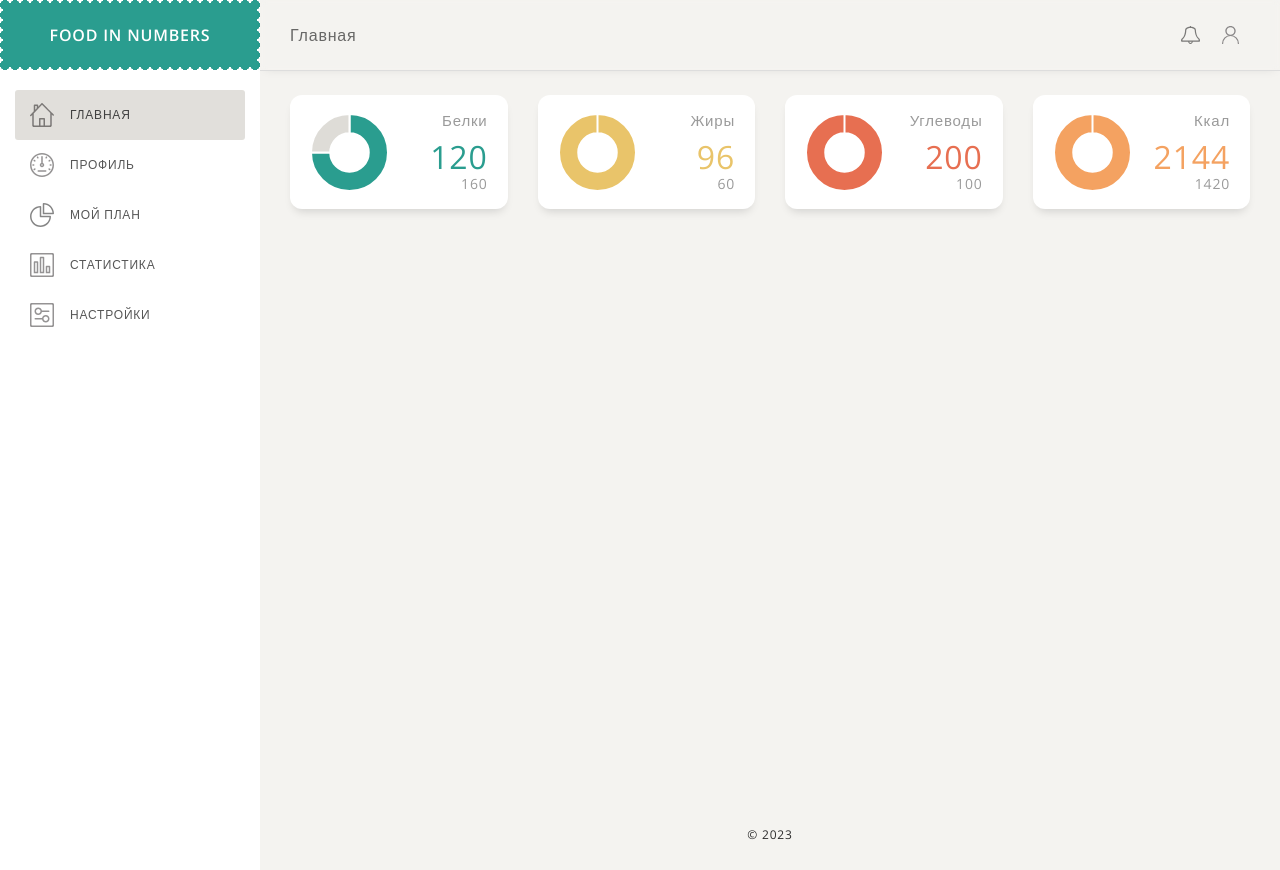
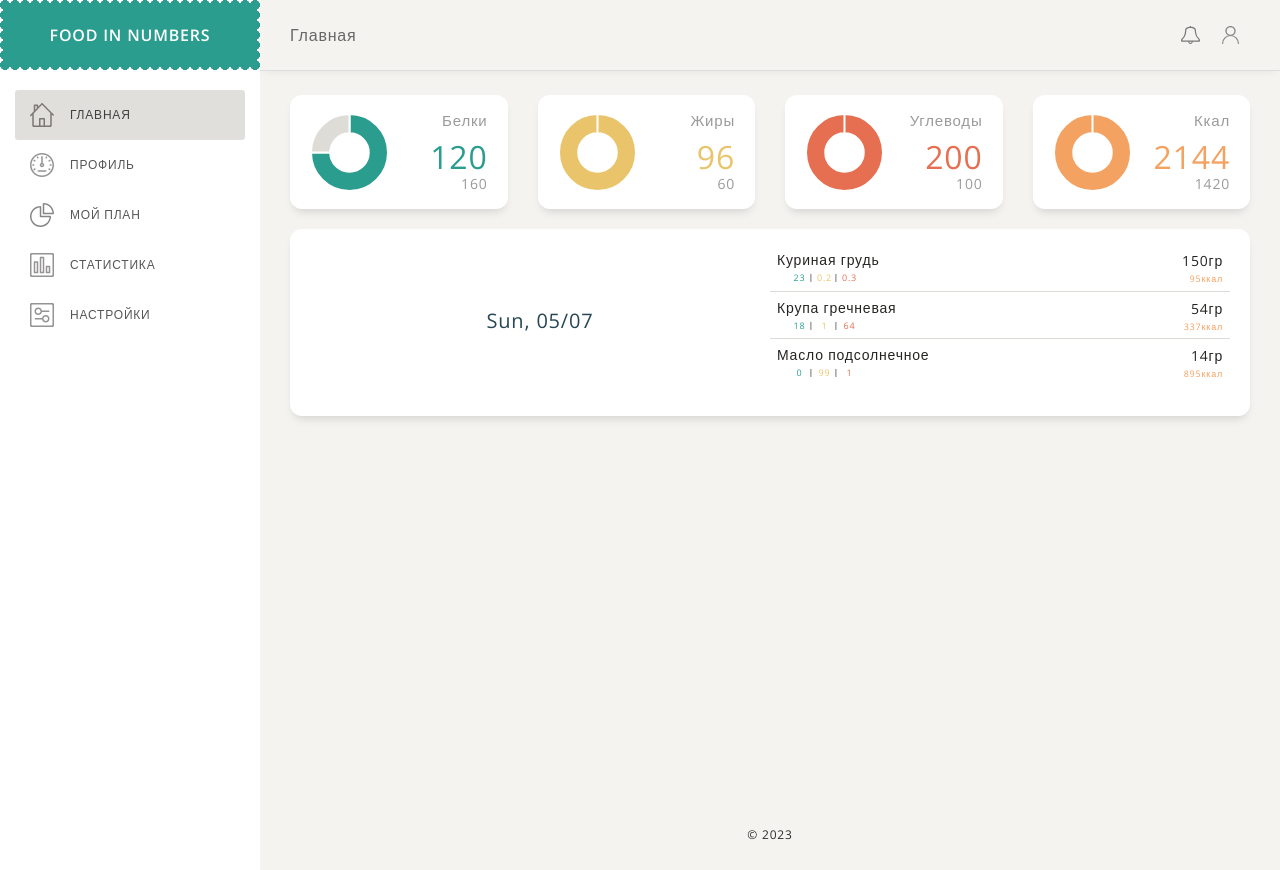
Before and after one commit to romanver777/foodinn, a React app: page / in a window 1280 px wide. Built offline with nearby package versions, Linux system fonts and the light colour scheme.

Commit message:
add Table-nutrients, Table-row, common Card

```diff
--- /dev/null
+++ b/src/components/card/card.module.scss
@@ -0,0 +1,63 @@
+@import "../../style/scss/mixins.scss";
+
+.card {
+    display: flex;
+    justify-content: center;
+    align-items: center;
+    width: 25%;
+    flex-grow: 1;
+    margin: 0 15px 20px;
+    border-radius: 12px;
+    box-shadow: 0 6px 10px -4px rgba(0, 0, 0, 0.15);
+    background-color: #fff;
+    color: #252422;
+
+    &:first-child {
+      @media screen and (max-width: $width-s) {
+        margin-left: 0;
+      }
+    }
+    &:last-child {
+      @media screen and (max-width: $width-s) {
+        margin-right: 0;
+      }
+    }
+    @media screen and (max-width: $width-m) {
+      margin: 0 10px 20px;
+    }
+    @media screen and (max-width: $width-s) {
+      margin: 0 5px 20px;
+    }
+    @media screen and (max-width: $width-xs) {
+      margin: 0 3px 20px;
+    }
+  }
+  .wrapper {
+    width: 100%;
+    height: calc(100% - 30px);
+    padding: 15px 20px;
+    display: flex;
+    flex-direction: row;
+    justify-content: space-between;
+    align-items: center;
+
+    @media screen and (max-width: $width-l) {
+      padding: 15px;
+    }
+    @media screen and (max-width: 1050px) {
+      padding: 10px;
+      height: calc(100% - 20px);
+    }
+    @media screen and (max-width: $width-m) {
+      padding: 15px;
+      height: calc(100% - 30px);
+    }
+    @media screen and (max-width: $width-s) {
+      flex-direction: column;
+      padding: 10px 10px 8px;
+      height: calc(100% - 18px);
+    }
+    @media screen and (max-width: 330px) {
+      padding: 10px 5px 8px;
+    }
+  }
--- /dev/null
+++ b/src/components/card/card.tsx
@@ -0,0 +1,17 @@
+import React from "react";
+
+import style from "./card.module.scss";
+
+type TCard = {
+  children: React.ReactNode;
+};
+
+const Card = ({ children }: TCard) => {
+  return (
+    <div className={style.card}>
+      <div className={style.wrapper}>{children}</div>
+    </div>
+  );
+};
+
+export default Card;
--- a/src/components/main-page/main-page.tsx
+++ b/src/components/main-page/main-page.tsx
@@ -1,14 +1,21 @@
 import React from "react";
 
 import CardNutrientsList from "../card-nutrients-list/card-nutrients-list";
+import TableNutrients from "../table-nutrients/table-nutrients";
 
 import style from "./main-page.module.scss";
+import { foodTable } from "../../mocks/food-table";
 
 const MainPage = () => {
   return (
-    <div className={style.row}>
-      <CardNutrientsList />
-    </div>
+    <>
+      <div className={style.row}>
+        <CardNutrientsList />
+      </div>
+      <div className={style.row}>
+        <TableNutrients food={foodTable} />
+      </div>
+    </>
   );
 };
 
--- /dev/null
+++ b/src/components/table-nutrients/table-nutrients.module.scss
@@ -0,0 +1,43 @@
+@import "../../style/scss/mixins.scss";
+
+.header {
+  width: 100%;
+  padding: 5px 0 7px;
+  text-align: center;
+}
+.date {
+  font-size: 1.25rem;
+  text-transform: capitalize;
+  color: $blue;
+  font-weight: 100;
+}
+.body {
+  width: 100%;
+  height: auto;
+  padding: 0 0 15px;
+}
+.table {
+  width: 100%;
+  border-collapse: collapse;
+}
+.thead {
+  font-size: 0.875rem;
+  font-weight: 600;
+  color: $blue;
+  text-transform: uppercase;
+  display: none;
+
+  th {
+    padding: 12px 7px;
+  }
+}
+.colWeight {
+  width: 15%;
+  text-align: right;
+}
+.tbody {
+  font-size: 0.875rem;
+}
+.nofood{
+    color: $blue;
+}
--- /dev/null
+++ b/src/components/table-nutrients/table-nutrients.tsx
@@ -0,0 +1,48 @@
+import React from "react";
+
+import Card from "../card/card";
+import TableRow from "../table-row/table-row";
+import style from "./table-nutrients.module.scss";
+
+import { TFoodTable } from "../../mocks/food-table";
+
+type TProps = {
+  food: TFoodTable[];
+};
+
+const TableNutrients = ({ food }: TProps) => {
+  const date = new Date();
+  const formatDate = date.toLocaleString(undefined, {
+    day: "2-digit",
+    month: "2-digit",
+    weekday: "short",
+  });
+
+  return (
+    <Card>
+      <div className={style.header}>
+        <div className={style.date}>{formatDate}</div>
+      </div>
+      {!!food.length && (
+        <div className={style.body}>
+          <table className={style.table}>
+            <thead className={style.thead}>
+              <th className={style.colName}>Название</th>
+              <th className={style.colWeight}>Вес</th>
+            </thead>
+            <tbody className={style.tbody}>
+              {food.map((item: TFoodTable) => (
+                <TableRow food={item} key={item.title} />
+              ))}
+            </tbody>
+          </table>
+        </div>
+      )}
+      {!food.length && (
+        <div className={style.nofood}>Список продуктов пуст</div>
+      )}
+    </Card>
+  );
+};
+
+export default TableNutrients;
--- /dev/null
+++ b/src/components/table-row/table-row.module.scss
@@ -0,0 +1,61 @@
+@use "sass:map";
+@import "../../style/scss/mixins.scss";
+
+.td {
+  padding: 5px 7px;
+  height: 1px;
+}
+.tr{
+    border-bottom: 1px solid $gray;
+
+  &:last-child{
+    border: none;
+  }
+}
+.bgy-list {
+  font-size: 0.5625rem;
+  border-left: 10px solid transparent;
+}
+.bgy-item {
+  position: relative;
+  width: 23px;
+  border: none;
+  text-align: center;
+
+  &:after {
+    position: absolute;
+    content: "|";
+    font-size: 8px;
+    right: -2px;
+    color: black;
+  }
+
+  &:last-child {
+    &:after {
+      content: none;
+    }
+  }
+}
+.weight-wrapper{
+    display: flex;
+    flex-direction: column;
+    align-items: self-end;
+    justify-content: space-between;
+    height: 100%;
+}
+.weight{
+    display: flex;
+    flex-grow: 1;
+    align-items: center;
+}
+
+@each $name, $color in $colors-gbyk {
+  $i: index($colors-gbyk, $color);
+  .bgy-#{$name} {
+    color: $color;
+  }
+}
+.kkal {
+  font-size: 0.5625rem;
+  color: map.get($colors-gbyk, kkal);
+}
--- /dev/null
+++ b/src/components/table-row/table-row.tsx
@@ -0,0 +1,44 @@
+import React from "react";
+
+import style from "./table-row.module.scss";
+import { TFoodTable } from "../../mocks/food-table";
+
+type TProps = {
+  food: TFoodTable;
+  key: string;
+};
+
+const TableRow = (props: TProps) => {
+  const { food } = props;
+  const kkal = (food.prot + food.carbs) * 4 + food.fat * 9;
+
+  return (
+    <tr className={style.tr}>
+      <td className={style.td}>
+        <div className={style["td-title"]}>{food.title}</div>
+        <tr className={style["bgy-list"]}>
+          <td className={style["bgy-item"] + " " + style["bgy-prot"]}>
+            {food.prot}
+          </td>
+          <td className={style["bgy-item"] + " " + style["bgy-fat"]}>
+            {food.fat}
+          </td>
+          <td className={style["bgy-item"] + " " + style["bgy-carbs"]}>
+            {food.carbs}
+          </td>
+        </tr>
+      </td>
+      <td className={style.td}>
+        <div className={style["weight-wrapper"]}>
+          <div className={style.weight}>
+            {food.weight}
+            {food.measure}
+          </div>
+          <div className={style.kkal}>{kkal}ккал</div>
+        </div>
+      </td>
+    </tr>
+  );
+};
+
+export default TableRow;
--- /dev/null
+++ b/src/mocks/food-table.ts
@@ -0,0 +1,39 @@
+export type TFoodTable = {
+  title: string;
+  prot: number;
+  fat: number;
+  carbs: number;
+  portion: number;
+  measure: string;
+  weight: number;
+};
+
+export const foodTable = [
+  {
+    title: "Куриная грудь",
+    prot: 23,
+    fat: 0.2,
+    carbs: 0.3,
+    portion: 100,
+    measure: "гр",
+    weight: 150,
+  },
+  {
+    title: "Крупа гречневая",
+    prot: 18,
+    fat: 1,
+    carbs: 64,
+    portion: 100,
+    measure: "гр",
+    weight: 54,
+  },
+  {
+    title: "Масло подсолнечное",
+    prot: 0,
+    fat: 99,
+    carbs: 1,
+    portion: 100,
+    measure: "гр",
+    weight: 14,
+  },
+];
--- a/src/style/scss/mixins.scss
+++ b/src/style/scss/mixins.scss
@@ -17,6 +17,7 @@ $gray-active-warm: rgba(244, 243, 240);
 $gray-hover-light: rgba(211, 211, 211, 0.2);
 $gray: #dedcd7;
 $shadow: rgba(31, 22, 13, 0.1);
+$blue: #264653;
 
 $icons: (
   "house": "../../style/icons/house.svg",
@@ -27,3 +28,10 @@ $icons: (
 );
 
 $colors-nutrients: #2a9d8f, #e9c46a, #e76f51, #f4a261;
+
+$colors-gbyk: (
+  prot:#2a9d8f,
+  fat: #e9c46a,
+  carbs: #e76f51,
+  kkal: #f4a261,
+);
```
